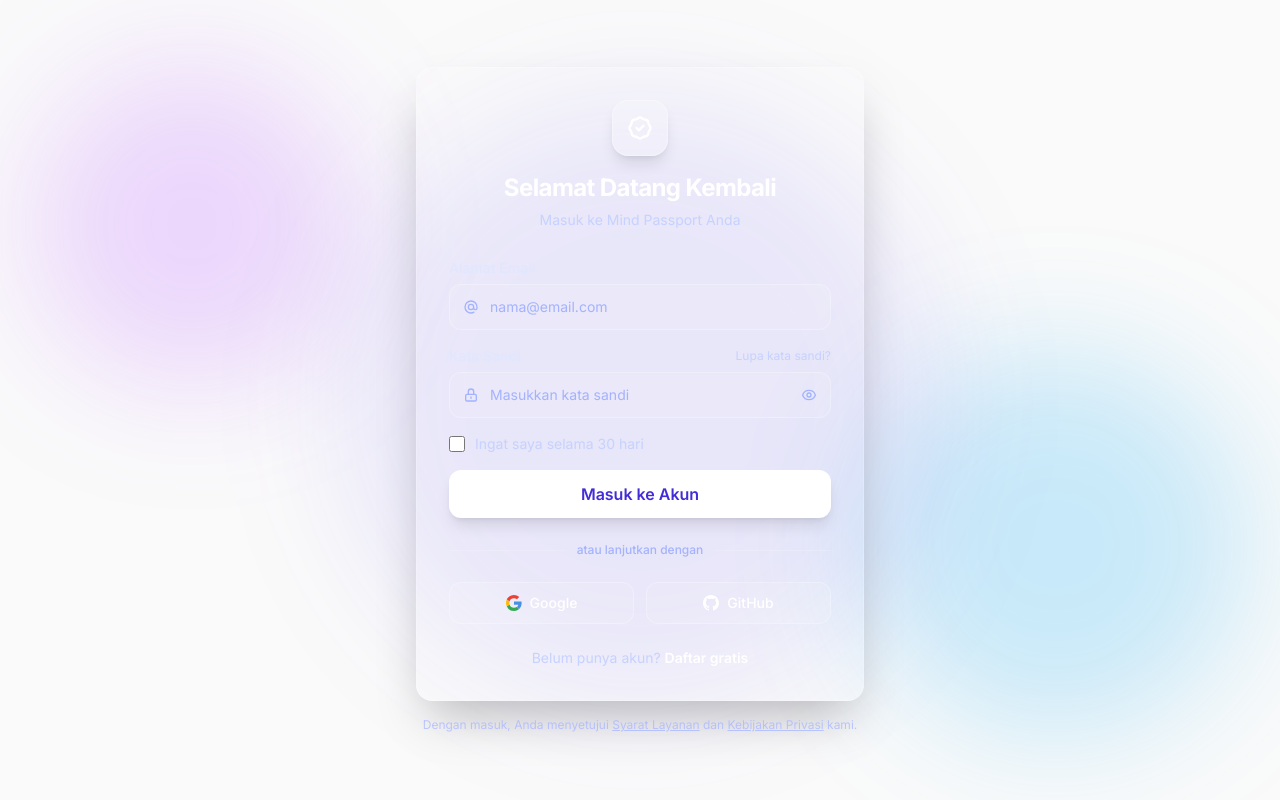
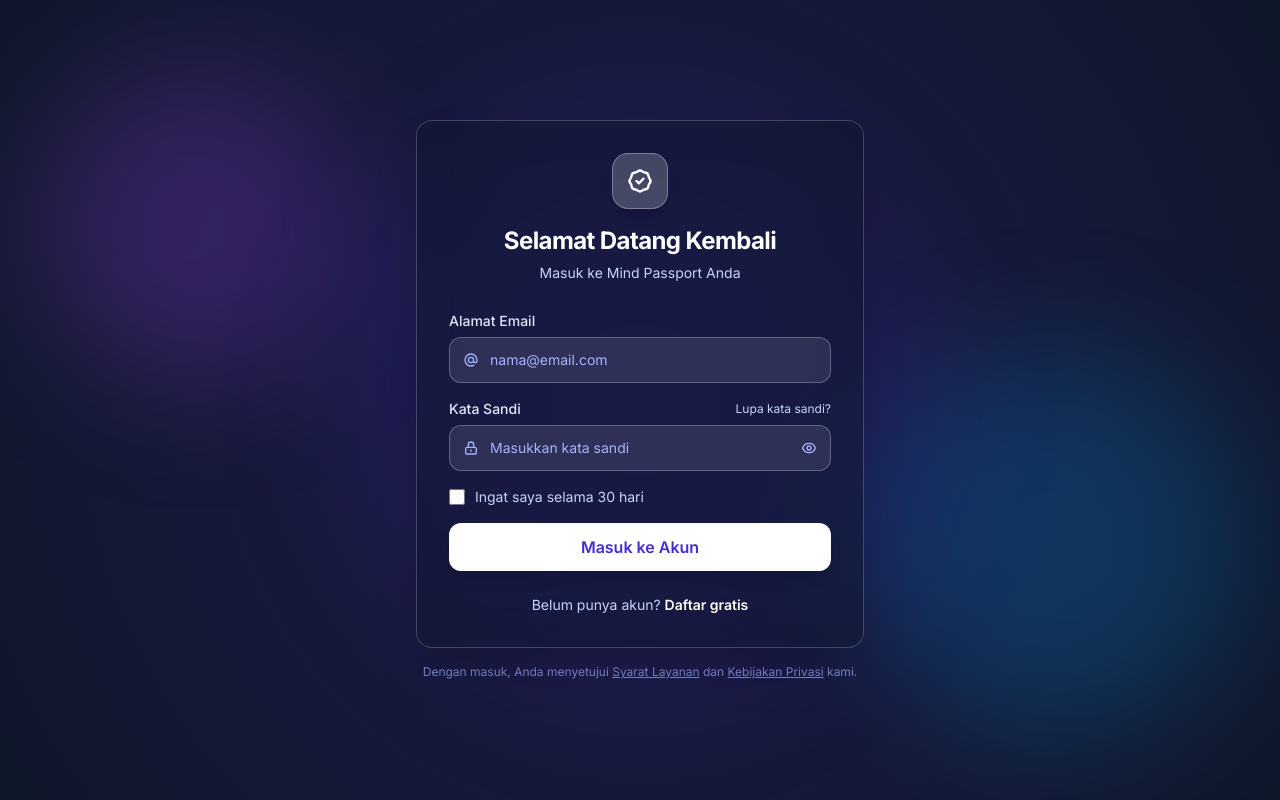
Before and after one commit to awanbadut/MindPasport, a Next.js app: page /login in a window 1280 px wide. Built offline with nearby package versions, Linux system fonts and the light colour scheme.

Commit message:
fix: bersihkan login page dari OAuth divider/buttons, atur class utility .auth-gradient dan .glass di globals.css

```diff
--- a/src/app/(auth)/login/page.tsx
+++ b/src/app/(auth)/login/page.tsx
@@ -200,42 +200,6 @@
             </button>
           </form>
 
-          {/* Divider */}
-          <div className="flex items-center gap-3 my-6">
-            <hr className="flex-1 border-white/15" />
-            <span className="text-xs text-indigo-300 font-medium">atau lanjutkan dengan</span>
-            <hr className="flex-1 border-white/15" />
-          </div>
-
-          {/* OAuth */}
-          <div className="grid grid-cols-2 gap-3">
-            <button
-              type="button"
-              onClick={() => signIn('google', { callbackUrl: '/dashboard' })}
-              className="flex items-center justify-center gap-2 px-4 py-2.5 rounded-xl border border-white/25 bg-white/10
-                         text-sm font-medium text-white hover:bg-white/20 transition-all duration-150"
-            >
-              <svg className="w-4 h-4" viewBox="0 0 24 24">
-                <path fill="#EA4335" d="M5.266 9.765A7.077 7.077 0 0 1 12 4.909c1.69 0 3.218.6 4.418 1.582L19.91 3C17.782 1.145 15.055 0 12 0 7.27 0 3.198 2.698 1.24 6.65l4.026 3.115Z"/>
-                <path fill="#34A853" d="M16.04 18.013c-1.09.703-2.474 1.078-4.04 1.078a7.077 7.077 0 0 1-6.723-4.823l-4.04 3.067A11.965 11.965 0 0 0 12 24c2.933 0 5.735-1.043 7.834-3l-3.793-2.987Z"/>
-                <path fill="#4A90E2" d="M19.834 21c2.195-2.048 3.62-5.096 3.62-9 0-.71-.109-1.473-.272-2.182H12v4.637h6.436c-.317 1.559-1.17 2.766-2.395 3.558L19.834 21Z"/>
-                <path fill="#FBBC05" d="M5.277 14.268A7.12 7.12 0 0 1 4.909 12c0-.782.125-1.533.357-2.235L1.24 6.65A11.934 11.934 0 0 0 0 12c0 1.92.445 3.73 1.237 5.335l4.04-3.067Z"/>
-              </svg>
-              Google
-            </button>
-            <button
-              type="button"
-              onClick={() => signIn('github', { callbackUrl: '/dashboard' })}
-              className="flex items-center justify-center gap-2 px-4 py-2.5 rounded-xl border border-white/25 bg-white/10
-                         text-sm font-medium text-white hover:bg-white/20 transition-all duration-150"
-            >
-              <svg className="w-4 h-4 text-white" fill="currentColor" viewBox="0 0 24 24">
-                <path d="M12 0C5.374 0 0 5.373 0 12c0 5.302 3.438 9.8 8.207 11.387.599.111.793-.261.793-.577v-2.234c-3.338.726-4.033-1.416-4.033-1.416-.546-1.387-1.333-1.756-1.333-1.756-1.089-.745.083-.729.083-.729 1.205.084 1.839 1.237 1.839 1.237 1.07 1.834 2.807 1.304 3.492.997.107-.775.418-1.305.762-1.604-2.665-.305-5.467-1.334-5.467-5.931 0-1.311.469-2.381 1.236-3.221-.124-.303-.535-1.524.117-3.176 0 0 1.008-.322 3.301 1.23A11.509 11.509 0 0 1 12 5.803c1.02.005 2.047.138 3.006.404 2.291-1.552 3.297-1.23 3.297-1.23.653 1.653.242 2.874.118 3.176.77.84 1.235 1.911 1.235 3.221 0 4.609-2.807 5.624-5.479 5.921.43.372.823 1.102.823 2.222v3.293c0 .319.192.694.801.576C20.566 21.797 24 17.3 24 12c0-6.627-5.373-12-12-12z"/>
-              </svg>
-              GitHub
-            </button>
-          </div>
-
           {/* Register link */}
           <p className="mt-6 text-center text-sm text-indigo-200">
             Belum punya akun?{' '}
--- a/src/app/globals.css
+++ b/src/app/globals.css
@@ -8,6 +8,17 @@
   --color-warning: #F59E0B;
   --color-danger: #DC2626;
   --font-sans: var(--font-inter), system-ui, sans-serif;
+}
+
+/* Glassmorphism & Gradient utilities for auth screens */
+.auth-gradient {
+  background: radial-gradient(circle at 50% 50%, #1e1b4b 0%, #0f172a 100%);
+}
+
+.glass {
+  background: rgba(15, 23, 42, 0.45);
+  backdrop-filter: blur(20px);
+  -webkit-backdrop-filter: blur(20px);
 }
 
 /* Utility classes for consistent color mapping across features */
```
